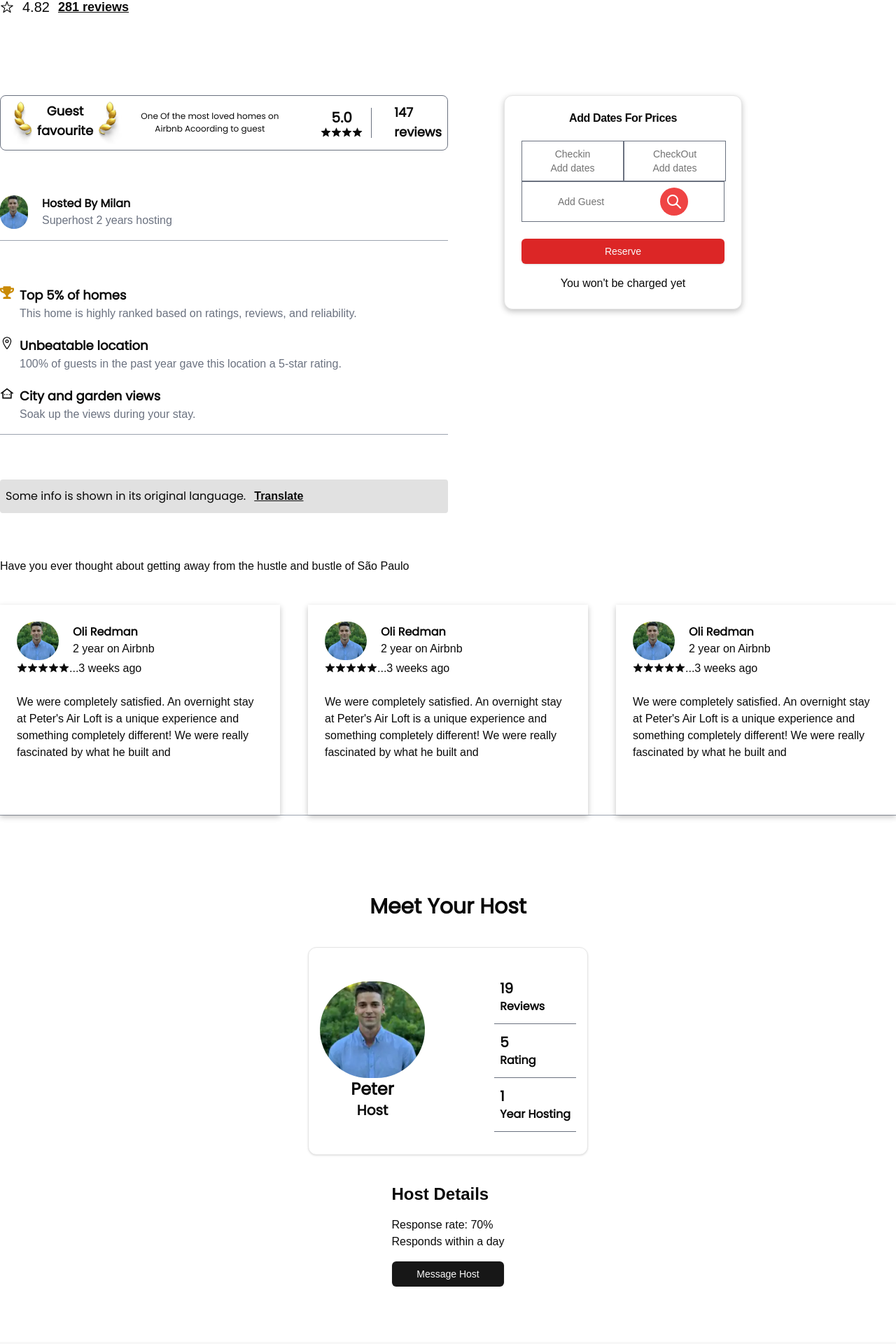
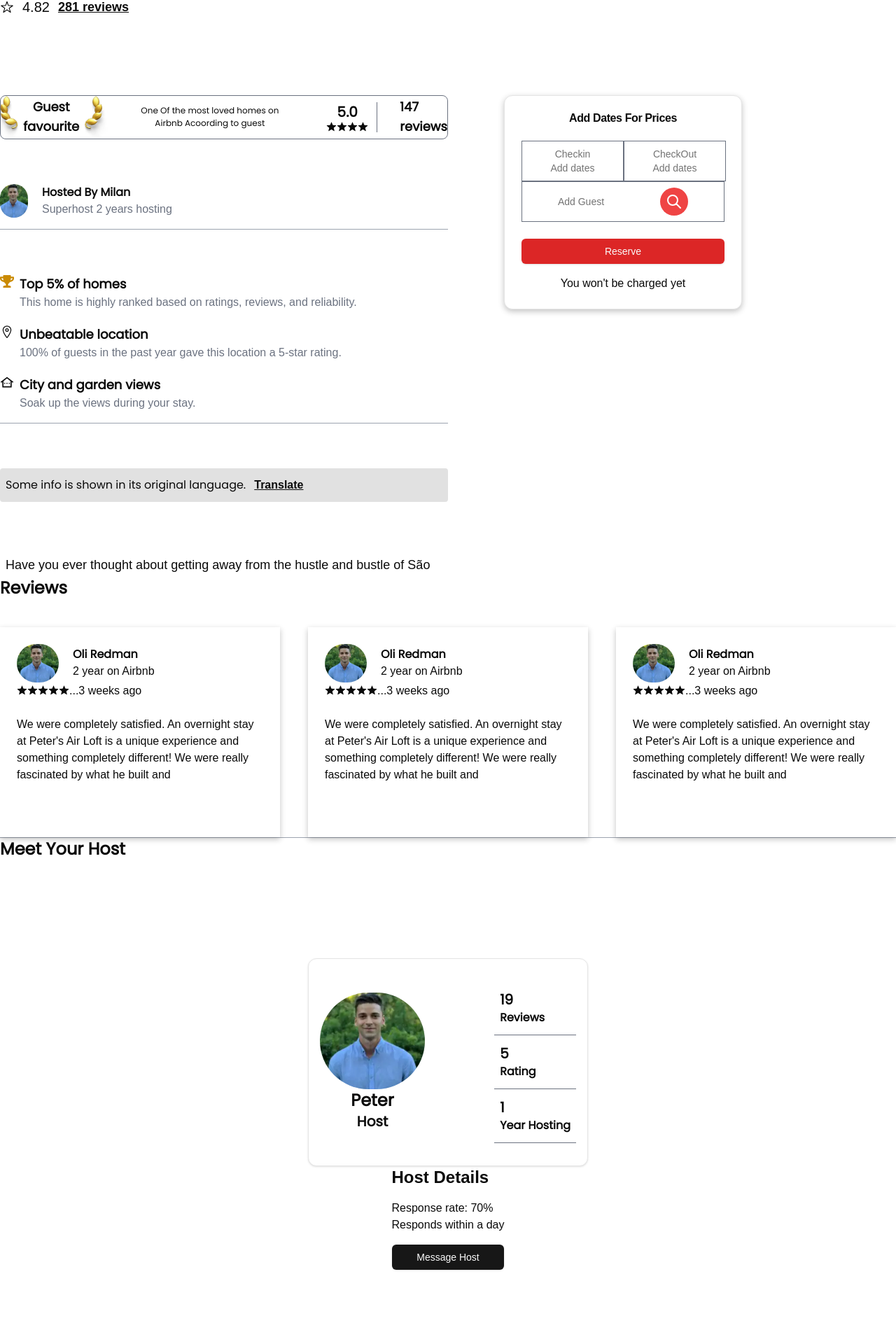
Before and after one commit to sahersaleem/airbnb-clone-next.js, a Next.js app: page /detail in a window 1280 px wide. Shown: the part 699-2619 px from the top of the page at 70% size. Built offline with nearby package versions, Linux system fonts and the light colour scheme.

Commit message:
last commit

```diff
--- a/src/app/components/SecondNavBar.tsx
+++ b/src/app/components/SecondNavBar.tsx
@@ -22,7 +22,7 @@ const SecondNavBar = () => {
         <div className="flex gap-14">
           <div className="flex gap-8 text-xl  ">
             <Link
-              href={"/arctic"}
+              href={"/"}
               className="text-black/60 hover:text-black font-sans transition-all 0.2s ease-linear  flex items-center justify-center flex-col"
             >
               <GiAbstract047 />
@@ -31,7 +31,7 @@ const SecondNavBar = () => {
               </span>
             </Link>
             <Link
-              href={"/arctic"}
+              href={"/"}
               className="text-black/60 hover:text-black font-sans transition-all 0.2s ease-linear  flex items-center justify-center flex-col"
             >
               <GoHome />
@@ -40,7 +40,7 @@ const SecondNavBar = () => {
               </span>
             </Link>
             <Link
-              href={"/arctic"}
+              href={"/"}
               className="text-black/60 hover:text-black font-sans transition-all 0.2s ease-linear  flex items-center justify-center flex-col"
             >
               <GiPalmTree />
@@ -49,7 +49,7 @@ const SecondNavBar = () => {
               </span>
             </Link>
             <Link
-              href={"/arctic"}
+              href={"/"}
               className="text-black/60 hover:text-black font-sans transition-all 0.2s ease-linear  flex items-center justify-center flex-col"
             >
               <MdOutlineBedroomChild />
@@ -58,7 +58,7 @@ const SecondNavBar = () => {
               </span>
             </Link>
             <Link
-              href={"/arctic"}
+              href={"/"}
               className="text-black/60 hover:text-black font-sans transition-all 0.2s ease-linear xs:hidden lg:flex items-center justify-center flex-col"
             >
               <MdOutlineFreeBreakfast />
@@ -67,7 +67,7 @@ const SecondNavBar = () => {
               </span>
             </Link>
             <Link
-              href={"/arctic"}
+              href={"/"}
               className="text-black/60 hover:text-black font-sans transition-all 0.2s ease-linear  xs:hidden lg:flex items-center justify-center flex-col"
             >
               <FaFireFlameSimple />
@@ -76,7 +76,7 @@ const SecondNavBar = () => {
               </span>
             </Link>
             <Link
-              href={"/arctic"}
+              href={"/"}
               className="text-black/60 hover:text-black font-sans transition-all 0.2s ease-linear xs:hidden lg:flex items-center justify-center flex-col"
             >
               <BsUmbrella />
@@ -85,7 +85,7 @@ const SecondNavBar = () => {
               </span>
             </Link>
             <Link
-              href={"/arctic"}
+              href={"/"}
               className="text-black/60 hover:text-black font-sans transition-all 0.2s ease-linear  xs:hidden sm:flex items-center justify-center flex-col"
             >
               <GiCornerFlag />
@@ -94,7 +94,7 @@ const SecondNavBar = () => {
               </span>
             </Link>
             <Link
-              href={"/arctic"}
+              href={"/"}
               className="text-black/60 hover:text-black font-sans transition-all 0.2s ease-linear  xs:hidden sm:flex items-center justify-center flex-col"
             >
               <GiCampingTent />
--- a/src/app/components2/CommentSection.tsx
+++ b/src/app/components2/CommentSection.tsx
@@ -5,7 +5,7 @@ import { StarFilledIcon } from "@radix-ui/react-icons";
 import Wrapper from "../components/Wrapper";
 const CommentSection = () => {
   return (
-    <div className="w-[400px] h-[300px] p-6 box ">
+    <div className="w-[400px] h-[300px] p-6 box  ">
       <div className="flex gap-5  items-center">
         <Image src={man} alt="man" width={60} className="rounded-full object-cover object-center" />
         <div>
@@ -41,7 +41,13 @@ const CommentSection = () => {
 
 const CommentSectionPage = () => {
   return (
-    <Wrapper><div className='xs:h-auto xs:pb-10 lg:pb-0 w-full flex  flex-wrap mt-10 gap-10 border-b border-gray-400 xs:items-center xs:justify-center lg:justify-start lg:items-start'>
+    <Wrapper>
+      <h1 className="font-sans font-bold text-2xl lg:mb-7 xs:mt-12 lg:mt-0 xs:px-5 lg:px-0">
+       Reviews
+            </h1>
+
+      <div className='xs:h-auto xs:pb-10 lg:pb-0 w-full flex  flex-wrap mt-10 gap-10 border-b border-gray-400 xs:items-center xs:justify-center lg:justify-start lg:items-start xs:px-5 lg:px-0'>
+
     <CommentSection/>
     <CommentSection/>
     <CommentSection/>
--- a/src/app/components2/Host.tsx
+++ b/src/app/components2/Host.tsx
@@ -6,12 +6,14 @@ import { Button } from "@/components/ui/button";
 import Wrapper from "../components/Wrapper";
 const Host = () => {
   return (
-    <div className="w-full xs:h-auto lg:h-[80vh]">
+    <div className="w-full xs:h-auto lg:h-[80vh] xs:px-5 lg:px-0">
+         <h1 className="font-sans font-bold text-2xl lg:mb-7 xs:mt-12 lg:mt-0 xs:px-5 lg:px-0">
+         Meet Your Host</h1>
       <Wrapper>
-        <div className="pt-28 flex justify-center flex-col items-center">
-          <h1 className="font-sans font-bold text-3xl pb-10">Meet Your Host</h1>
-          <div className="flex justify-center items-center flex-col">
-            <Card className="w-[400px] h-auto px-4 py-8 flex justify-between">
+        <div className="xs:pt-10 lg:pt-28 flex justify-center flex-col items-center">
+
+          <div className="flex justify-center items-center flex-col xs:space-y-6 lg:space-y-0">
+            <Card className="xs:w-[320px] lg:w-[400px] h-auto px-4 py-8 flex justify-between">
               <div className="flex flex-col items-center justify-center">
                 <Image
                   src={man}
--- a/src/app/components2/ThirdSection.tsx
+++ b/src/app/components2/ThirdSection.tsx
@@ -29,8 +29,8 @@ const ThirdSection = () => {
       <div className="w-full xs:h-auto lg:h-screen flex xs:flex-col lg:flex-row gap-20 pt-28">
         {/* First div */}
         <div className=" xs:w-[100vw] lg:w-[50vw]  h-auto lg:overflow-auto space-y-16 pb-8 xs:flex lg:block xs:flex-col justify-center items-center">
-          <div className="flex border border-gray-500 rounded-lg p-2 lg:gap-8 items-center justify-center xs:flex-col lg:flex-row">
-            <div className="flex gap-1 ">
+          <div className="flex border border-gray-500 rounded-lg  lg:gap-8 items-center justify-center xs:flex-col lg:flex-row">
+            <div className="flex gap-1 xs:flex items-center justify-center">
               {" "}
               <Image src={imageright} alt="image" width={40} height={40} />
               <h1 className="text-lg font-sans font-semibold text-center">
@@ -39,17 +39,17 @@ const ThirdSection = () => {
               <Image src={imageleft} alt="image" width={40} height={40} />
             </div>
 
-            <p className="font-sans text-center xs:text-[12px] text-wrap">
+            <p className="font-sans text-center xs:text-[9px] lg:text-[12px] xs:px-2">
               One Of the most loved homes on Airbnb Acoording to guest
             </p>
             <div className="flex flex-col border-r border-gray-500 px-3 items-center justify-center">
-              <p className="text-xl font-bold font-sans">5.0</p>{" "}
+              <p className="xs:text-lg lg:text-xl font-bold font-sans">5.0</p>{" "}
               <div className="flex items-center justify-center">
                 <StarFilledIcon /> <StarFilledIcon /> <StarFilledIcon />{" "}
                 <StarFilledIcon />
               </div>
             </div>
-            <h1 className="text-lg font-bold font-sans">147 reviews</h1>
+            <h1 className="lg:text-lg font-bold font-sans">147 reviews</h1>
           </div>
 
           <div className="flex gap-5  border-b border-gray-400 pb-4">
@@ -65,7 +65,7 @@ const ThirdSection = () => {
               <p className="text-gray-500">Superhost 2 years hosting</p>
             </div>
           </div>
-          <div className="flex gap-5  border-b border-gray-400 pb-4 flex-col">
+          <div className="flex gap-5  border-b border-gray-400 pb-4 flex-col xs:px-5 lg:px-0">
             <div className="flex space-x-2">
               <FaTrophy className="text-yellow-600 text-xl" />
               <div>
@@ -102,7 +102,7 @@ const ThirdSection = () => {
               </div>
             </div>
           </div>
-          <div className="flex px-2 py-3  bg-[#DDDD] rounded gap-3">
+          <div className="flex   bg-[#DDDD] rounded gap-3 xs:px-5 lg:px-2 lg:py-3" >
             <p className="font-sans font-medium">
               Some info is shown in its original language.{" "}
             </p>
@@ -110,8 +110,8 @@ const ThirdSection = () => {
               Translate
             </Link>
           </div>
-          <div className="border-b border-gray-400 pb-10 ">
-            <p className="text-wrap">
+          <div className="border-b border-gray-400 pb-10 xs:px-5 lg:px-2 lg:py-3">
+            <p className="text-wrap text-lg">
               Have you ever thought about getting away from the hustle and
               bustle of São Paulo Imagine doing this while connecting with
               nature Connection & Nature is the perfect environment to
@@ -127,11 +127,11 @@ const ThirdSection = () => {
             </Button>
           </div>
 
-          <div className=" border-b border-gray-400 pb-10">
+          <div className=" border-b border-gray-400 pb-10 xs:px-5 lg:px-2 lg:py-3">
             <h1 className="font-sans font-bold text-xl mb-7">
               Where you will sleep
             </h1>
-            <div className="flex gap-6">
+            <div className="flex gap-6 xs:flex-col lg:flex-row ">
               <div>
                 <Image
                   src={room1}
@@ -139,8 +139,8 @@ const ThirdSection = () => {
                   width={400}
                   className="h-[200px] rounded-lg"
                 />
-                <h1 className="font-semibold font-sans">bedroom</h1>
-                <p className="font-light font-sans">1 queen bed</p>
+                <h1 className=" font-sans font-bold">bedroom</h1>
+                <p className="font-light font-sans ">1 queen bed</p>
               </div>
               <div>
                 <Image
@@ -149,7 +149,7 @@ const ThirdSection = () => {
                   width={400}
                   className="h-[200px] rounded-lg"
                 />
-                <h1 className="font-semibold font-sans">living room</h1>
+                <h1 className="font-bold font-sans">living room</h1>
                 <p className="font-light font-sans">1 double bed</p>
               </div>
             </div>
```
